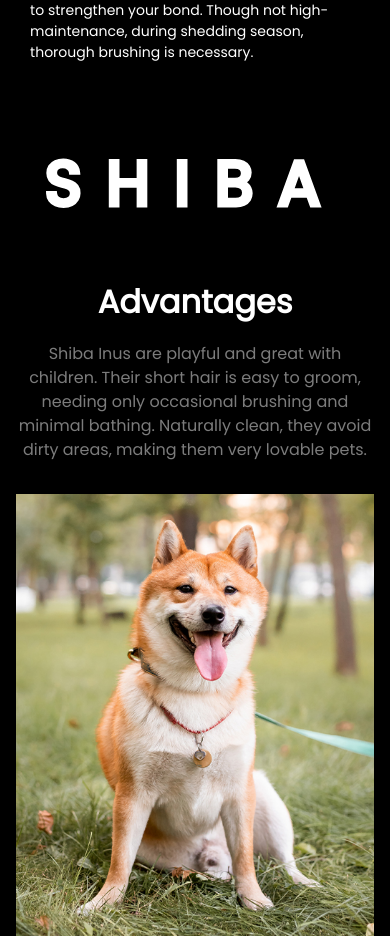
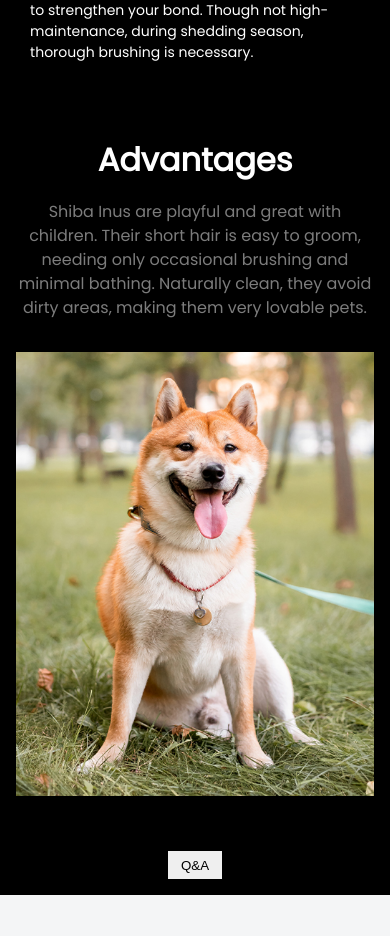
Before and after one commit to erhshih/DOGFD, a React (Create React App) app in the folder frontend/: page /DOGFD/introduce in a window 390 px wide. Shown: the part 821-1757 px from the top of the page. Built offline with nearby package versions, Linux system fonts and the light colour scheme; no server answers.

Commit message:
removed title

```diff
--- a/frontend/src/Pages/CSS/Introduce.scss
+++ b/frontend/src/Pages/CSS/Introduce.scss
@@ -126,14 +126,6 @@
 		padding: 100px 0;
 	  }
 
-	  .shsh {
-		position: absolute;
-		font-size: 12vw;
-		bottom: 100px;
-		-webkit-text-stroke: 5px rgb(255, 255, 255);
-		color: #fff;
-		letter-spacing: 0.4em;
-	  }
 	  .benefit_wrap .left {
 		width: 30%;
 		padding: 10% 2%;
@@ -660,15 +652,6 @@
 	padding: 4em;
 	}
 
-	.shsh {
-	/* position: absolute; */
-	font-size: 16vw;
-	/* top: 0; */
-	-webkit-text-stroke: 5px rgb(255, 255, 255);
-	color: #fff;
-	letter-spacing: 0.4em;
-	text-align: center;
-	}
 	.benefit_wrap .left {
 	width: 100%;
 	text-align: center;
@@ -1383,19 +1366,9 @@
 	  padding: 1em;
 	}
 
-	.shsh {
-	  /* position: absolute; */
-	  font-size: 16vw;
-	  /* top: 0; */
-	  -webkit-text-stroke: 5px rgb(255, 255, 255);
-	  color: #fff;
-	  letter-spacing: 0.4em;
+	.benefit_wrap .left {
+	  width: 100%;
 	  text-align: center;
-	}
-	.benefit_wrap .left {
-	  width: 100%;
-	  text-align: center;
-	  padding-top: 3em;
 	  padding-bottom: 2em;
 	}
 
--- a/frontend/src/Pages/Introduce.jsx
+++ b/frontend/src/Pages/Introduce.jsx
@@ -104,7 +104,7 @@ const Introduce = () => {
           </div>
         </div>
         <div className="benefit_wrap">
-          <div className="shsh">SHIBA</div>
+
           <div className="left">
             <h1>Advantages</h1>
             <p>
```
